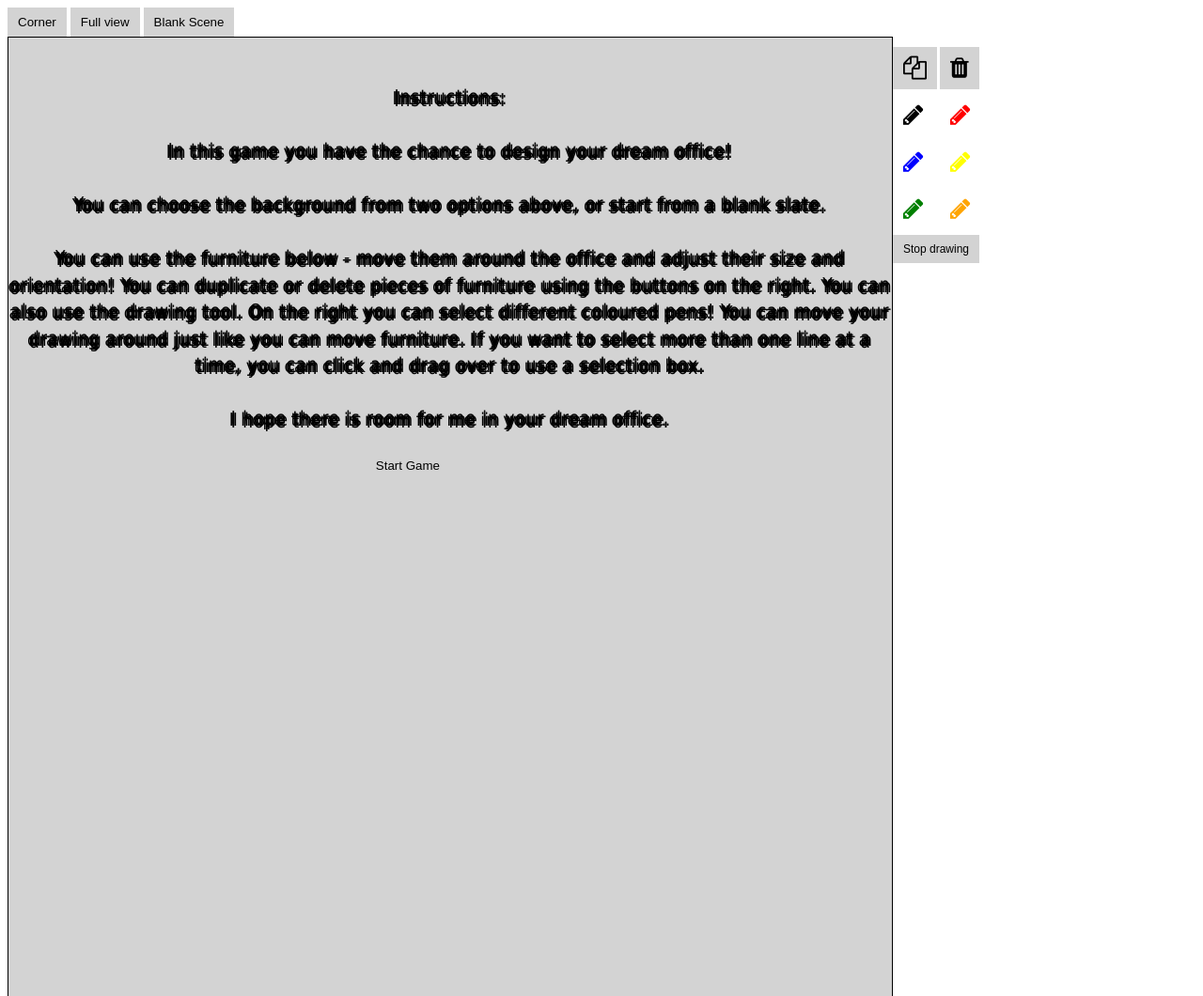
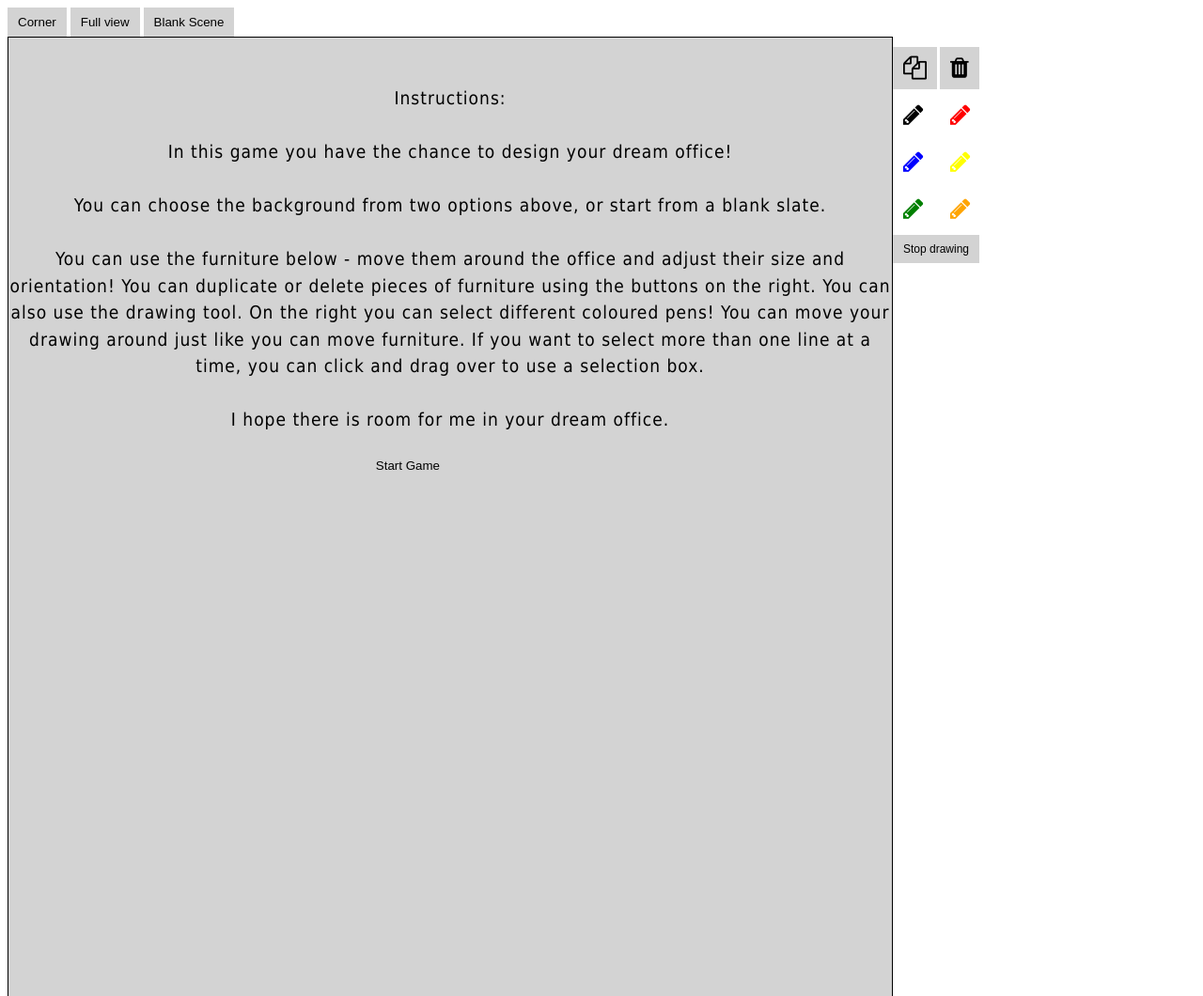
Before and after one commit to saanios1/saanios1.github.io, a plain HTML site: page index.html in a window 1280 px wide. Shown: the whole page at 94% size. Drawn offline with nearby package versions, Linux system fonts and the light colour scheme; a script that the page names is missing.

Commit message:
shodow off
shodow off

```diff
--- a/css/peli.css
+++ b/css/peli.css
@@ -10,7 +10,8 @@ p {
     text-align: center;
     line-height: 1.5;
     color: black;
-    text-shadow: -2px 0 black, 0 2px black, 2px 0 black, 0 -2px black;
+    /*text-shadow: -2px 0 black, 0 2px black, 2px 0 black, 0 -2px black;
+    */
     letter-spacing: 1px;
 }
 #c {
```
